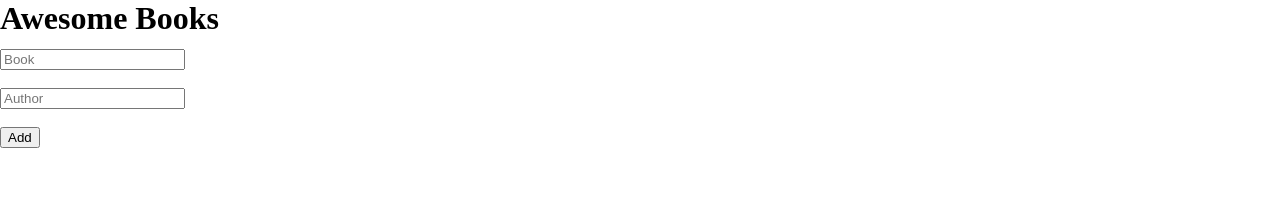
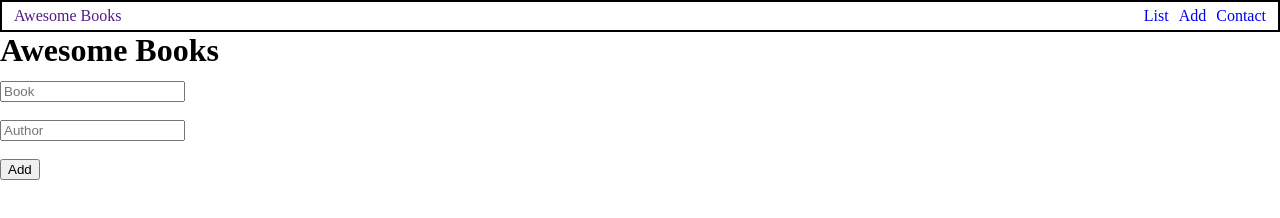
Before and after one commit to Tafloninno/Awesome_books_project, a website: page index.html in a window 1280 px wide. Drawn offline with Linux system fonts and the light colour scheme.

Commit message:
Add navigation bar

```diff
--- a/index.html
+++ b/index.html
@@ -8,6 +8,17 @@
     <title>Document</title>
 </head>
 <body>
+    <header>
+        <nav class="navigation">
+            <a href="">Awesome Books</a>
+            <ul>
+                <li><a href="#">List</a></li>
+                <li><a href="#">Add</a></li>
+                <li><a href="#">Contact</a></li>
+            </ul>
+        </nav>
+    </header>
+
     <h1>Awesome Books</h1>
     <form id="form">
         <main class="container">
--- a/style.css
+++ b/style.css
@@ -12,3 +12,25 @@ form input {
   flex-direction: column;
   gap: 12px;
 }
+
+.navigation {
+  display: flex;
+  justify-content: space-between;
+  width: 100%;
+  align-items: center;
+  border: 2px solid black;
+  padding: 5px 12px;
+}
+
+.navigation ul {
+  display: flex;
+  gap: 10px;
+}
+
+.navigation li {
+  list-style: none;
+}
+
+.navigation a {
+  text-decoration: none;
+}
```
